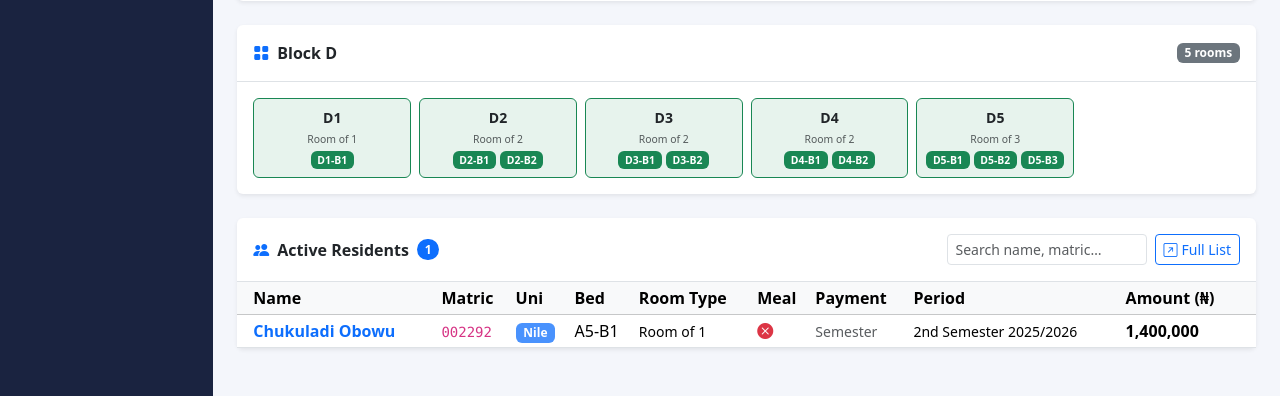
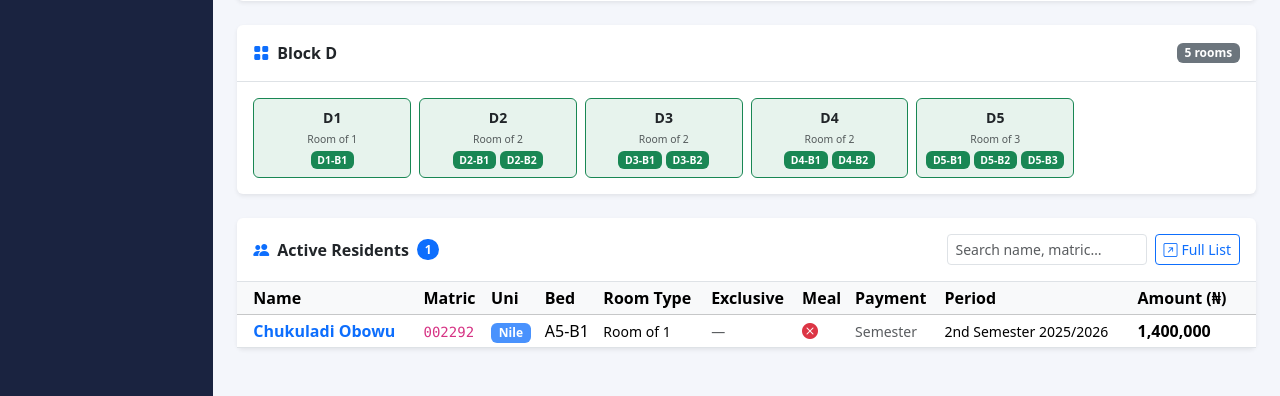
Before and after one commit to Solley007/ize_hostel, a Flask app: page / in a window 1280 px wide. Shown: the part 943-1339 px from the top of the page. Run offline with Flask 3, Linux system fonts and the light colour scheme; a user stored in the database is signed in; parts of the project's set-up code (start-up, migrations or seed data) failed here and were passed over.

Commit message:
added badges for exclusive

```diff
--- a/app.py
+++ b/app.py
@@ -36,6 +36,7 @@ class Room(db.Model):
     room_type = db.Column(db.String(30), nullable=False)
     capacity = db.Column(db.Integer, nullable=False)
     beds = db.relationship("Bed", backref="room", lazy=True, cascade="all, delete-orphan")
+    is_exclusive = db.Column(db.Boolean, default=False, nullable=False)
 
     @property
     def occupied_beds(self):
@@ -68,6 +69,7 @@ class Student(db.Model):
     amount_paid = db.Column(db.Float, default=0.0)
     check_in_date = db.Column(db.DateTime, default=datetime.utcnow)
     is_active = db.Column(db.Boolean, default=True)
+    parent_phone = db.Column(db.String(20), nullable=True)
 
 
 # ── Pricing ──────────────────────────────────────────────────────────────────
--- a/templates/dashboard.html
+++ b/templates/dashboard.html
@@ -109,7 +109,12 @@
           {% elif r.available_beds == r.beds|length %}border-success bg-success bg-opacity-10
           {% else %}border-warning bg-warning bg-opacity-10{% endif %}">
           <div class="card-body p-2 text-center">
-            <div class="fw-bold small mb-1">{{ r.room_number }}</div>
+            <div class="fw-bold small mb-1">
+              {{ r.room_number }}
+              {% if r.is_exclusive %}
+                <span class="badge bg-warning text-dark" style="font-size:.55rem;">★ Excl.</span>
+              {% endif %}
+            </div>
             <div class="text-muted" style="font-size:.65rem;">{{ room_type_labels[r.room_type] }}</div>
             <div class="mt-1 d-flex flex-wrap gap-1 justify-content-center">
               {% for b in r.beds %}
@@ -124,6 +129,7 @@
                         data-bed="{{ b.bed_label }}"
                         data-room="{{ r.room_number }}"
                         data-type="{{ room_type_labels[r.room_type] }}"
+                        data-exclusive="{{ 'Yes ★' if r.is_exclusive else 'No' }}"
                         data-meal="{{ 'Yes ✅' if b.student.meal_plan else 'No ❌' }}"
                         data-payment="{{ b.student.payment_type }}"
                         data-period="{{ b.student.semester_paid }}"
@@ -172,6 +178,7 @@
             <th>Uni</th>
             <th>Bed</th>
             <th>Room Type</th>
+            <th>Exclusive</th>
             <th>Meal</th>
             <th>Payment</th>
             <th>Period</th>
@@ -197,6 +204,13 @@
             </td>
             <td>{{ s.bed.bed_label if s.bed else "—" }}</td>
             <td><small>{{ room_type_labels[s.bed.room.room_type] if s.bed else "—" }}</small></td>
+            <td>
+              {% if s.bed and s.bed.room.is_exclusive %}
+                <span class="badge bg-warning text-dark">★ Excl.</span>
+              {% else %}
+                <span class="text-muted small">—</span>
+              {% endif %}
+            </td>
             <td>
               {% if s.meal_plan %}
                 <i class="bi bi-check-circle-fill text-success"></i>
@@ -240,11 +254,12 @@
             <tr class="table-light"><td class="text-muted ps-3">Bed</td><td id="m-bed"></td></tr>
             <tr><td class="text-muted ps-3">Room</td><td id="m-room"></td></tr>
             <tr class="table-light"><td class="text-muted ps-3">Room Type</td><td id="m-type"></td></tr>
-            <tr><td class="text-muted ps-3">Meal Plan</td><td id="m-meal"></td></tr>
-            <tr class="table-light"><td class="text-muted ps-3">Payment Type</td><td id="m-payment"></td></tr>
-            <tr><td class="text-muted ps-3">Period Paid</td><td id="m-period"></td></tr>
-            <tr class="table-light"><td class="text-muted ps-3">Amount Paid</td><td class="fw-bold text-success" id="m-amount"></td></tr>
-            <tr><td class="text-muted ps-3">Check-in Date</td><td id="m-checkin"></td></tr>
+            <tr><td class="text-muted ps-3">Exclusive Room</td><td id="m-exclusive"></td></tr>
+            <tr class="table-light"><td class="text-muted ps-3">Meal Plan</td><td id="m-meal"></td></tr>
+            <tr><td class="text-muted ps-3">Payment Type</td><td id="m-payment"></td></tr>
+            <tr class="table-light"><td class="text-muted ps-3">Period Paid</td><td id="m-period"></td></tr>
+            <tr><td class="text-muted ps-3">Amount Paid</td><td class="fw-bold text-success" id="m-amount"></td></tr>
+            <tr class="table-light"><td class="text-muted ps-3">Check-in Date</td><td id="m-checkin"></td></tr>
           </tbody>
         </table>
       </div>
@@ -264,26 +279,25 @@
 
 {% block scripts %}
 <script>
-// Bed modal population
 document.getElementById("bedModal").addEventListener("show.bs.modal", function (e) {
   let btn = e.relatedTarget;
-  document.getElementById("m-name-header").innerText = btn.dataset.name;
-  document.getElementById("m-room-header").innerText = "Room " + btn.dataset.room + " · " + btn.dataset.bed;
-  document.getElementById("m-name").innerText    = btn.dataset.name;
-  document.getElementById("m-matric").innerText  = btn.dataset.matric;
-  document.getElementById("m-uni").innerText     = btn.dataset.uni;
-  document.getElementById("m-bed").innerText     = btn.dataset.bed;
-  document.getElementById("m-room").innerText    = btn.dataset.room;
-  document.getElementById("m-type").innerText    = btn.dataset.type;
-  document.getElementById("m-meal").innerText    = btn.dataset.meal;
-  document.getElementById("m-payment").innerText = btn.dataset.payment;
-  document.getElementById("m-period").innerText  = btn.dataset.period;
-  document.getElementById("m-amount").innerText  = btn.dataset.amount;
-  document.getElementById("m-checkin").innerText = btn.dataset.checkin;
-  document.getElementById("m-profile-link").href = "/students/" + btn.dataset.id;
+  document.getElementById("m-name-header").innerText  = btn.dataset.name;
+  document.getElementById("m-room-header").innerText  = "Room " + btn.dataset.room + " · " + btn.dataset.bed;
+  document.getElementById("m-name").innerText         = btn.dataset.name;
+  document.getElementById("m-matric").innerText       = btn.dataset.matric;
+  document.getElementById("m-uni").innerText          = btn.dataset.uni;
+  document.getElementById("m-bed").innerText          = btn.dataset.bed;
+  document.getElementById("m-room").innerText         = btn.dataset.room;
+  document.getElementById("m-type").innerText         = btn.dataset.type;
+  document.getElementById("m-exclusive").innerText    = btn.dataset.exclusive;
+  document.getElementById("m-meal").innerText         = btn.dataset.meal;
+  document.getElementById("m-payment").innerText      = btn.dataset.payment;
+  document.getElementById("m-period").innerText       = btn.dataset.period;
+  document.getElementById("m-amount").innerText       = btn.dataset.amount;
+  document.getElementById("m-checkin").innerText      = btn.dataset.checkin;
+  document.getElementById("m-profile-link").href      = "/students/" + btn.dataset.id;
 });
 
-// Live resident search
 document.getElementById("residentSearch").addEventListener("input", function () {
   const q = this.value.toLowerCase();
   document.querySelectorAll("#residentsTable tbody tr").forEach(row => {
@@ -291,7 +305,6 @@ document.getElementById("residentSearch").addEventListener("input", function ()
   });
 });
 
-// Background availability refresh
 setInterval(() => { fetch("/api/availability").then(r => r.json()); }, 30000);
 </script>
 {% endblock %}
```
Also changed, not shown: 1 other file.
